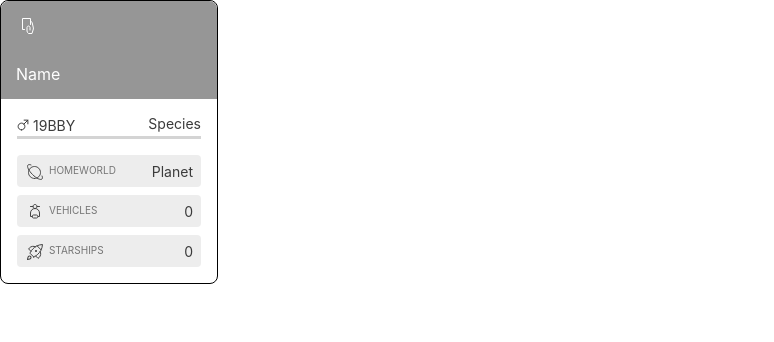
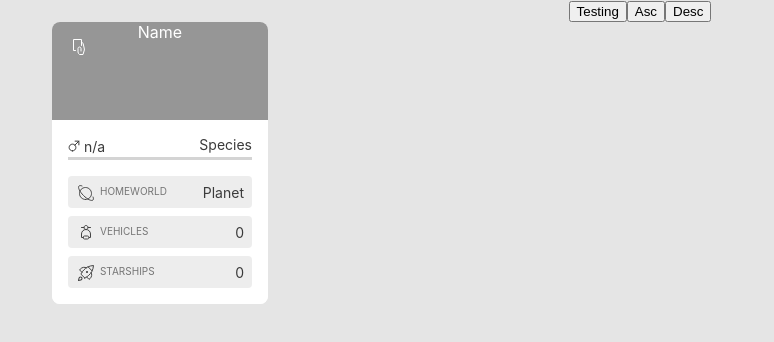
Before and after one commit to HM-23-HM/SWAPI-Hodeem, a React (Vite) app: page / in a window 1280 px wide. Shown: the top 342 px of the page, without its empty margins (0-774 px from the left). Built offline with nearby package versions, Linux system fonts and the light colour scheme.

Commit message:
Completed cards-block, with responsiveness. Also added sorting functionality. However, there is a bug with the initial data rendering

```diff
--- a/package.json
+++ b/package.json
@@ -7,6 +7,7 @@
     "serve": "vite preview"
   },
   "dependencies": {
+    "axios": "^0.24.0",
     "react": "^17.0.0",
     "react-dom": "^17.0.0"
   },
--- a/src/App.css
+++ b/src/App.css
@@ -1,10 +1,12 @@
-.App {
+body {
   text-align: center;
+  display: flex;
+  justify-content: center;
+  background-color: #E5E5E5;
 }
 
 .card {
-  border-width: 0.5px;
-  border-style: solid;
+  background-color: white;
 }
 
 .name-block {
@@ -22,7 +24,7 @@
 }
 
 .name {
-  position: absolute;
+  /* position: absolute; */
 }
 
 .demographic-block, .field {
@@ -56,7 +58,15 @@
   border-width: 0.5px;
   background-color: #EDEDED;
   align-items: center;
+}
 
+.details-block {
+  background-color: #fff;
+  border-radius: 0px 0px 8px 8px;
+}
+
+.cards-block {
+  display: grid;
 }
 
 @media only screen and (min-width: 320px) {
@@ -67,59 +77,64 @@
   .name-block {
     height: 98px;
   }
-
   .name-block img {
     margin-top: 16.5px;
     margin-left: 18.5px;
   }
-
   .name {
     margin: 0px;
     top: 64px;
     left: 16px;
   }
-
   .icon {
     margin: 10.5px 6.5px 9.5px 0px;
   }
-
   .field {
     height: 32px;
     padding-right: 8px;
     padding-left: 9.5px;
-    border-radius: 4px;;
+    border-radius: 4px;
+    ;
   }
-
-
-
   .label {
     margin: 11px 0px 11px 0px;
     font-size: 10px;
   }
-
   .value {
     font-size: 14px;
   }
-
   .details-block {
     padding: 0px 16px 16px 16px;
   }
-
   .fields {
     row-gap: 8px;
     width: 184px;
   }
-
   .demographics {
     margin: 16px 0px 16px 0px;
   }
-
   .demographic-block {
     height: 24px;
     /* padding-bottom: 8px; */
   }
-
   .gender {
     margin-left: 4px;
   }
+  .cards-block {
+    row-gap: 24px;
+  }
 }
+
+@media only screen and (min-width: 768px) {
+  .cards-block {
+    grid-template-columns: 1fr 1fr;
+    column-gap: 24px;
+  }
+}
+
+@media only screen and (min-width: 1024px){
+  .cards-block {
+    grid-template-rows: 1fr 1fr;
+    grid-template-columns: repeat(5, 1fr);
+  }
+}
--- a/src/App.jsx
+++ b/src/App.jsx
@@ -1,16 +1,159 @@
 import { useState } from 'react'
-import logo from './logo.svg'
 import './App.css'
 
-import SummaryCard from './components/Summary'
+import CardsBlock from './components/CardsBlock'
+
+import DataService from './lib/DataService'
+import { sortAscending, sortDescending } from './lib/sort'
 
 function App() {
 
-  return (
-    <div className="App">
-      <SummaryCard/>
-    </div>
-  )
+    const [characterDetails, setCharacterDetails] = useState(
+        [
+            {
+                name: 'Name',
+                gender: 'n/a',
+                species: 'Species',
+                homeworld: 'Planet',
+                vehicles: [],
+                starships: []
+            }
+        ]
+    )
+
+    const handleError = (e) => {
+        console.log("Error is ", e)
+    }
+
+    const extractAllRaw = () => {
+        DataService.getAllData()
+            .then(response => extractRelevantData(response.data.results))
+            .catch(err => alert(err));
+    }
+
+    const extractRelevantData = (rawData) => {
+        const relevantData = []
+
+        rawData.forEach((character) => {
+            let entry = {};
+            const { name, gender, species, homeworld, vehicles, starships } = character;
+            entry = { name, gender, species, homeworld, vehicles, starships };
+            relevantData.push(entry)
+        });
+
+        getHomeworld(relevantData)
+
+    }
+
+    const getHomeworld = (relevantData) => {
+
+        relevantData.forEach((character) => {
+            let homeEndpoint = character.homeworld;
+
+            DataService.getMissingData(homeEndpoint)
+                .then(response => {
+                    character.homeworld = response.data.name
+                })
+                .catch(err => alert(err));
+
+
+        });
+
+        getSpecies(relevantData);
+
+    }
+
+    const getSpecies = (relevantData) => {
+
+        relevantData.forEach((character) => {
+            let speciesEndpoint = character.species;
+
+            if (speciesEndpoint.length === 0) {
+                character.species = 'Human';
+                return;
+            }
+
+            DataService.getMissingData(speciesEndpoint)
+                .then(response => {
+                    character.species = response.data.name
+                })
+                .catch(err => alert(err));
+        });
+
+        getStarshipsAndVehicles(relevantData)
+
+    }
+
+    const getStarshipsAndVehicles = (relevantData) => {
+
+        relevantData.forEach((character) => {
+
+            let starshipNames = [];
+
+            let starshipEndpoints = character.starships;
+
+            if (starshipEndpoints.length === 0) {
+                character.starships = starshipNames;
+                return;
+            }
+
+            starshipEndpoints.forEach((endpoint) => {
+
+                DataService.getMissingData(endpoint)
+                    .then(response => starshipNames.push(response.data.name))
+                    .catch(err => alert(err));
+            })
+
+
+
+            character.starships = starshipNames;
+        })
+
+        relevantData.forEach((character) => {
+
+            let vehicleNames = [];
+
+            let vehicleEndpoints = character.vehicles;
+
+            if (vehicleEndpoints.length === 0) {
+                character.vehicles = vehicleNames;
+                return;
+            }
+
+            vehicleEndpoints.forEach((endpoint) => {
+
+                DataService.getMissingData(endpoint)
+                    .then(response => vehicleNames.push(response.data.name))
+                    .catch(err => alert(err));
+
+            })
+
+            character.vehicles = vehicleNames;
+        })
+
+        console.log("It's here ", relevantData);
+        setCharacterDetails(relevantData);
+
+    }
+
+    const sortAsc = () => {
+        setCharacterDetails(sortAscending(characterDetails))
+    }
+
+    const sortDesc = () => {
+        setCharacterDetails(sortDescending(characterDetails))
+    }
+
+
+    return (
+        <div className="App">
+            <button onClick={() => extractAllRaw()}> Testing </button>
+            <button onClick={() => sortAsc()}> Asc </button>
+            <button onClick={() => sortDesc()}> Desc </button>
+
+            <CardsBlock data={characterDetails} />
+        </div>
+    )
 }
 
 export default App
--- /dev/null
+++ b/src/components/CardsBlock.jsx
@@ -0,0 +1,15 @@
+import React from 'react'
+import SummaryCard from './Summary'
+
+const CardsBlock = ({ data }) => {
+
+    return(
+        <div className='cards-block'>
+            {data.map((character) => (
+                <SummaryCard key={character.name} data={character}/>
+            ))}
+        </div>
+    )
+}
+
+export default CardsBlock;
--- a/src/components/Summary.jsx
+++ b/src/components/Summary.jsx
@@ -7,22 +7,25 @@ import HomeworldIcon from '../icons/Homeworld.svg'
 import Starship from '../icons/Starship.svg'
 import Vehicle from '../icons/Vehicle.svg'
 
-const SummaryCard = ({ Name = 'Name', Gender = '19BBY', Species = 'Species', Homeworld = 'Planet', NumVehicles = 0, NumStarships = 0 }) => {
+const SummaryCard = ({ data }) => {
+
+    const numVehicles = data.vehicles.length;
+    const numStarships = data.starships.length;
 
     return (
         <div className='card'>
             <div className='name-block'>
             <div className='name-icon'><img src={Card} /></div>
-                <p className='name'>{Name}</p>
+                <p className='name'>{data.name}</p>
             </div>
             <div className='details-block'>
                 <div className='demographics'>
                     <div className="demographic-block">
                         <span>
                             <img src={GenderMale} />
-                            <span className='value gender'>{Gender}</span>
+                            <span className='value gender'>{data.gender}</span>
                         </span>
-                        <span className='value'>{Species}</span>
+                        <span className='value'>{data.species}</span>
                     </div>
                 </div>
                 <div className="fields">
@@ -32,7 +35,7 @@ const SummaryCard = ({ Name = 'Name', Gender = '19BBY', Species = 'Species', Hom
                             <span className='label'>HOMEWORLD</span>
                         </span>
 
-                        <span className='value'>{Homeworld}</span>
+                        <span className='value'>{data.homeworld}</span>
                     </div>
                     <div className="field">
                         <span className='label-block'>
@@ -40,7 +43,7 @@ const SummaryCard = ({ Name = 'Name', Gender = '19BBY', Species = 'Species', Hom
                             <span className='label'>VEHICLES</span>
                         </span>
 
-                        <span className='value'>{NumVehicles}</span>
+                        <span className='value'>{numVehicles}</span>
                     </div>
                     <div className="field">
                         <span className='label-block'>
@@ -48,7 +51,7 @@ const SummaryCard = ({ Name = 'Name', Gender = '19BBY', Species = 'Species', Hom
                             <span className='label'>STARSHIPS</span>
                         </span>
 
-                        <span className='value'>{NumStarships}</span>
+                        <span className='value'>{numStarships}</span>
                     </div>
                 </div>
 
--- /dev/null
+++ b/src/lib/DataService.js
@@ -0,0 +1,30 @@
+import axios from "axios";
+
+const swapiBase = axios.create({
+  baseURL: "https://swapi.dev/api/",
+  headers: {
+    "Content-type": "application/json"
+  }
+});
+
+const swapiBlankBase = axios.create({
+  baseURL: "",
+  headers: {
+    "Content-type": "application/json"
+  }
+});
+
+
+class DataService {
+
+  getAllData() {
+    return swapiBase.get(`people/`)
+  }
+
+  getMissingData( endpoint ) {
+    return swapiBlankBase.get(`${endpoint}`)
+  }
+
+}
+
+export default new DataService;
--- /dev/null
+++ b/src/lib/sort.js
@@ -0,0 +1,39 @@
+
+let testArray = [
+    { name: 'Luke Skywalker' },
+    { name: 'C-3PO' },
+    { name: 'R2-D2' },
+    { name: 'Darth Vader' },
+    { name: 'Leia Organa' },
+    { name: 'Owen Lars' },
+    { name: 'Beru Whitesun lars' },
+    { name: 'R5-D4' }
+]
+
+const AscendingCompareFn = (firstObject, secondObject) => {
+    let firstEl = firstObject.name;
+    let secondEl = secondObject.name;
+
+    if (firstEl < secondEl) return -1;
+    if (secondEl < firstEl) return 1;
+    return 0;
+}
+
+const DescendingCompareFn = (firstObject, secondObject) => {
+    let firstEl = firstObject.name;
+    let secondEl = secondObject.name;
+
+    if (firstEl > secondEl) return -1;
+    if (secondEl < firstEl) return 1;
+    return 0;
+}
+
+export const sortAscending = (unsortedArray) => {
+    let sortedArray = [...unsortedArray].sort(AscendingCompareFn);
+    return sortedArray;
+}
+
+export const sortDescending = (unsortedArray) => {
+    let sortedArray = [...unsortedArray].sort(DescendingCompareFn);
+    return sortedArray;
+}
```
Also changed, not shown: 1 other file (tests, documents, lock files or other folders).
